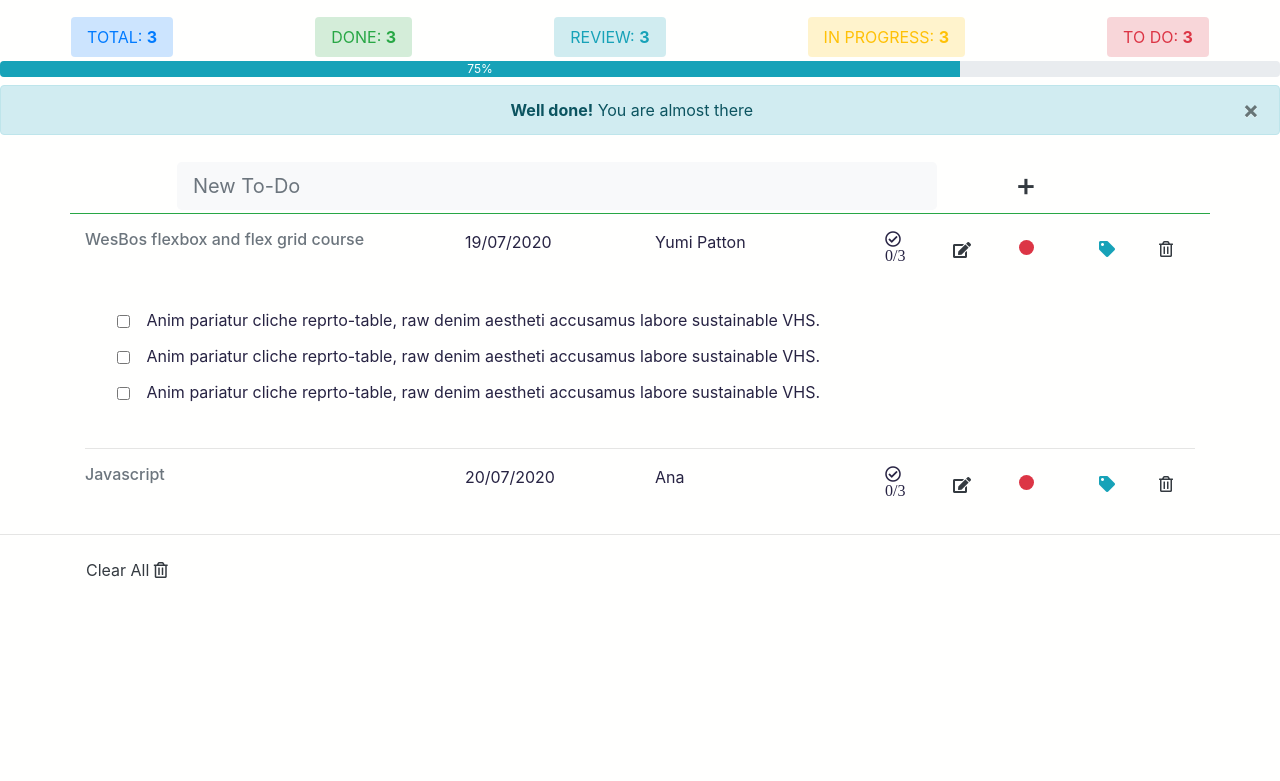
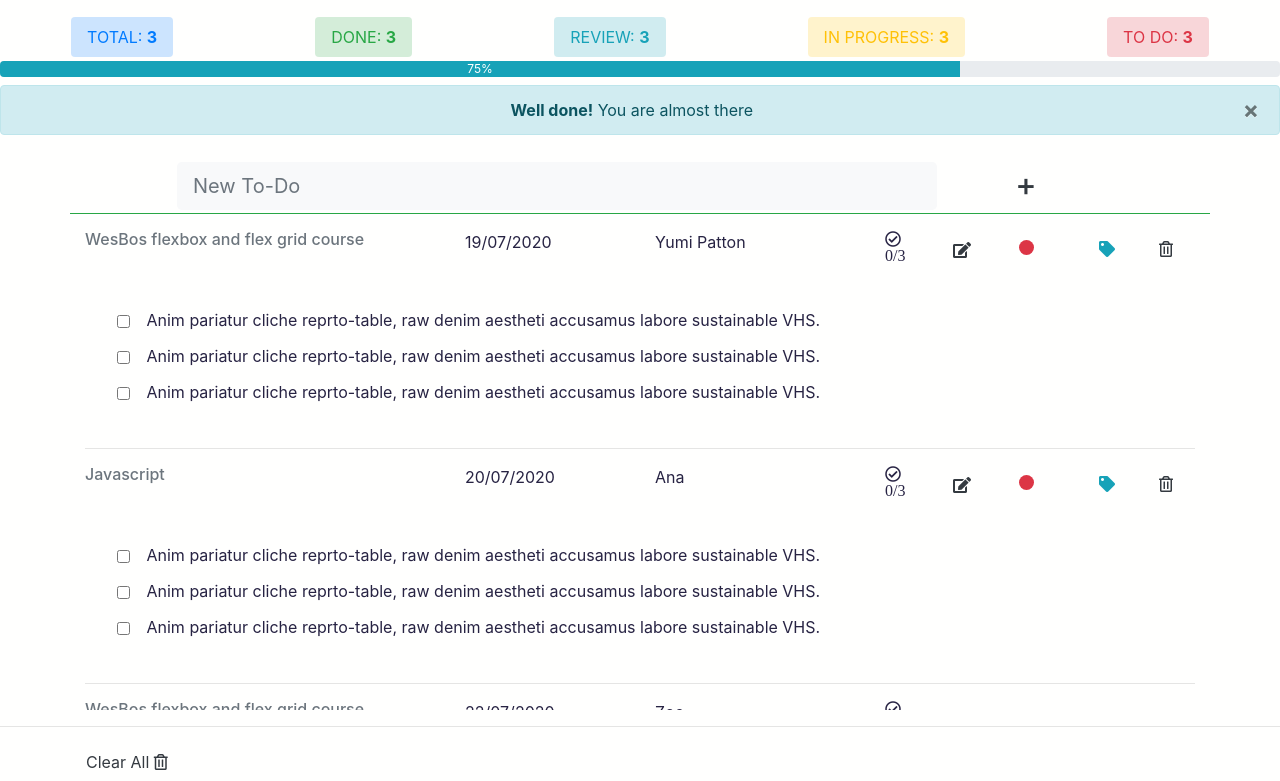
Before and after one commit to agorodinskaya/TeamTaskList-1, a plain HTML site: page index.html in a window 1280 px wide. Shown: the part 59-840 px from the top of the page. Before the commit the page ends 800 px from the top, so only its background shows below. Drawn offline with nearby package versions, Linux system fonts and the light colour scheme.

Commit message:
Changed scroll area height

```diff
--- a/styles.css
+++ b/styles.css
@@ -12,7 +12,7 @@ p {
 
 
 .scroll-area-sm {
-    height: 288px;
+    height: 60vh;
     overflow-x: hidden
 }
 
```
